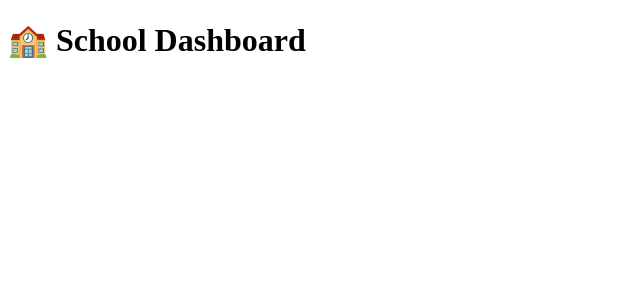
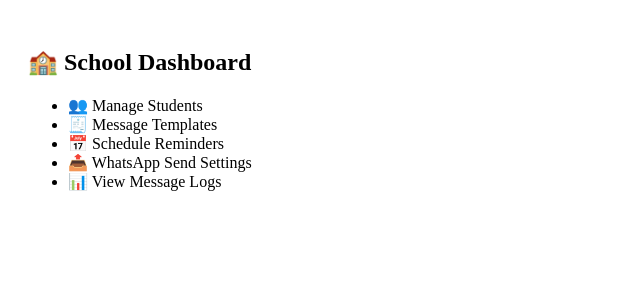
Before and after one commit to jeswanth911/school-wa-app, a React (Create React App) app: page /school-dashboard in a window 1280 px wide. Shown: the top 300 px of the page, without its empty margins (0-640 px from the left). Built offline with nearby package versions, Linux system fonts and the light colour scheme; the HTML template or start-up script is replaced by a standard one.

Commit message:
Update App.js

```diff
--- a/src/App.js
+++ b/src/App.js
@@ -1,20 +1,12 @@
 import React from "react";
 import { BrowserRouter as Router, Routes, Route } from "react-router-dom";
+
 import Landing from "./pages/Landing";
 import Login from "./pages/Login";
 import Register from "./pages/Register";
-
-function AdminDashboard() {
-  return <h1>👑 Admin Dashboard</h1>;
-}
-
-function SchoolDashboard() {
-  return <h1>🏫 School Dashboard</h1>;
-}
-
-function AgentDashboard() {
-  return <h1>📦 Agent Dashboard</h1>;
-}
+import AdminDashboard from "./pages/AdminDashboard";
+import SchoolDashboard from "./pages/SchoolDashboard";
+import AgentDashboard from "./pages/AgentDashboard";
 
 export default function App() {
   return (
@@ -29,4 +21,4 @@
       </Routes>
     </Router>
   );
-  }
+}
```
